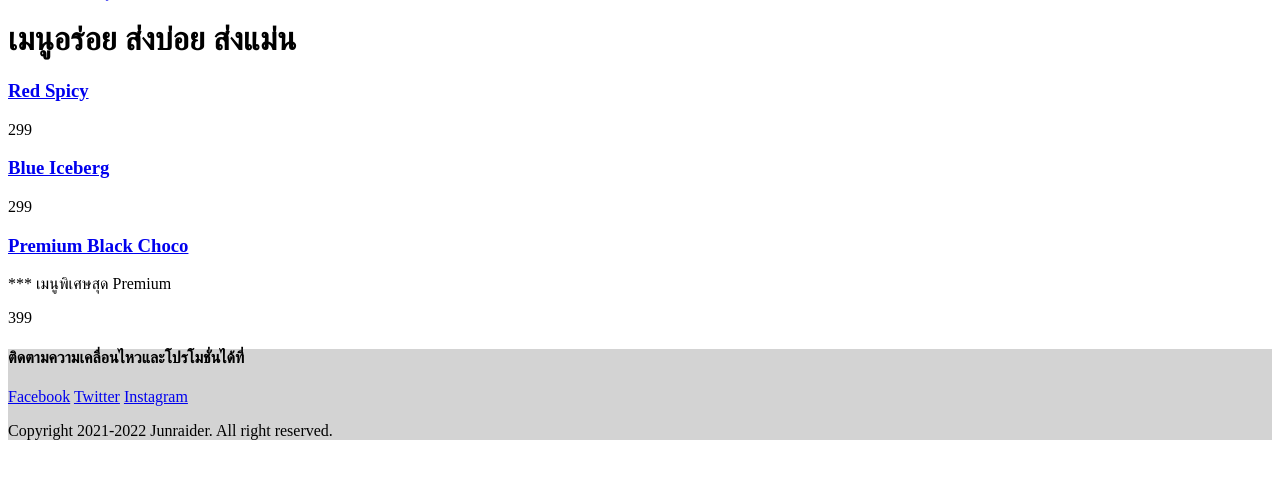
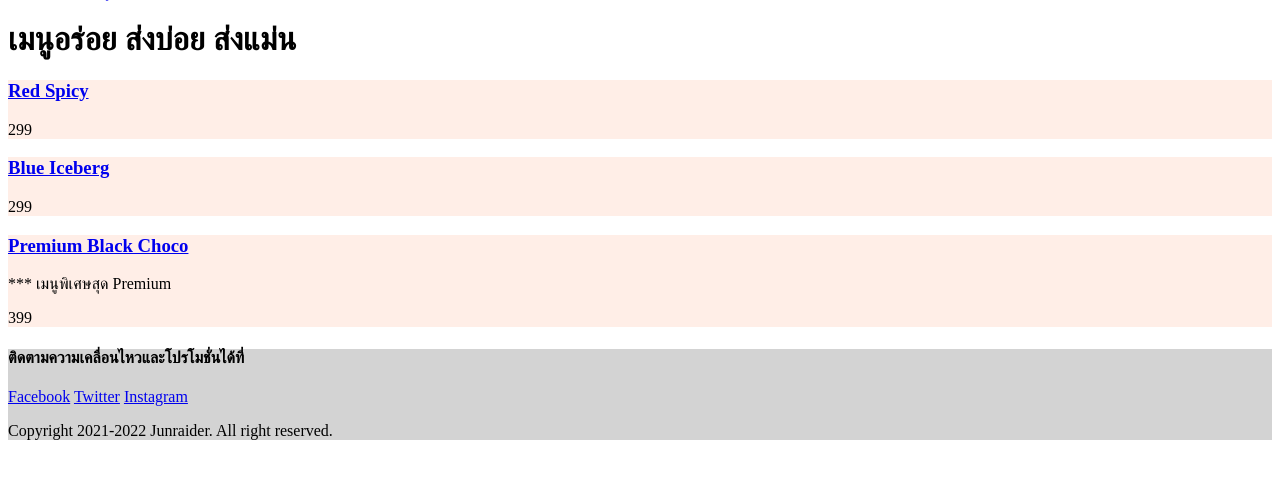
Before and after one commit to potchangelo/django-junraider, a Django app: page /foods/ in a window 1280 px wide. Shown: the part 26-505 px from the top of the page. Run offline with Django 3.2, Linux system fonts and the light colour scheme.

Commit message:
Card style

```diff
--- a/app_foods/templates/app_foods/foods.html
+++ b/app_foods/templates/app_foods/foods.html
@@ -5,11 +5,13 @@
 {% block content %}
 <h1>เมนูอร่อย ส่งบ่อย ส่งแม่น</h1>
 {% for food in foods %}
-    <h3><a href="{% url 'food' food.id %}">{{ food.title }}</a></h3>
-    {% if food.isPremium %}
-        <p>*** เมนูพิเศษสุด Premium</p>
-    {% endif %}
-    <p>{{ food.price }}</p>
+    <div style="background-color: rgb(255, 238, 231);">
+        <h3><a href="{% url 'food' food.id %}">{{ food.title }}</a></h3>
+        {% if food.isPremium %}
+            <p>*** เมนูพิเศษสุด Premium</p>
+        {% endif %}
+        <p>{{ food.price }}</p>
+    </div>
 {% empty %}
     <p>วัตถุดิบกำลังเดินทางมาจากทะเลอันไกลโพ้นนนน กรุณารอความอร่อยอีกไม่นาน</p>
 {% endfor %}
```
